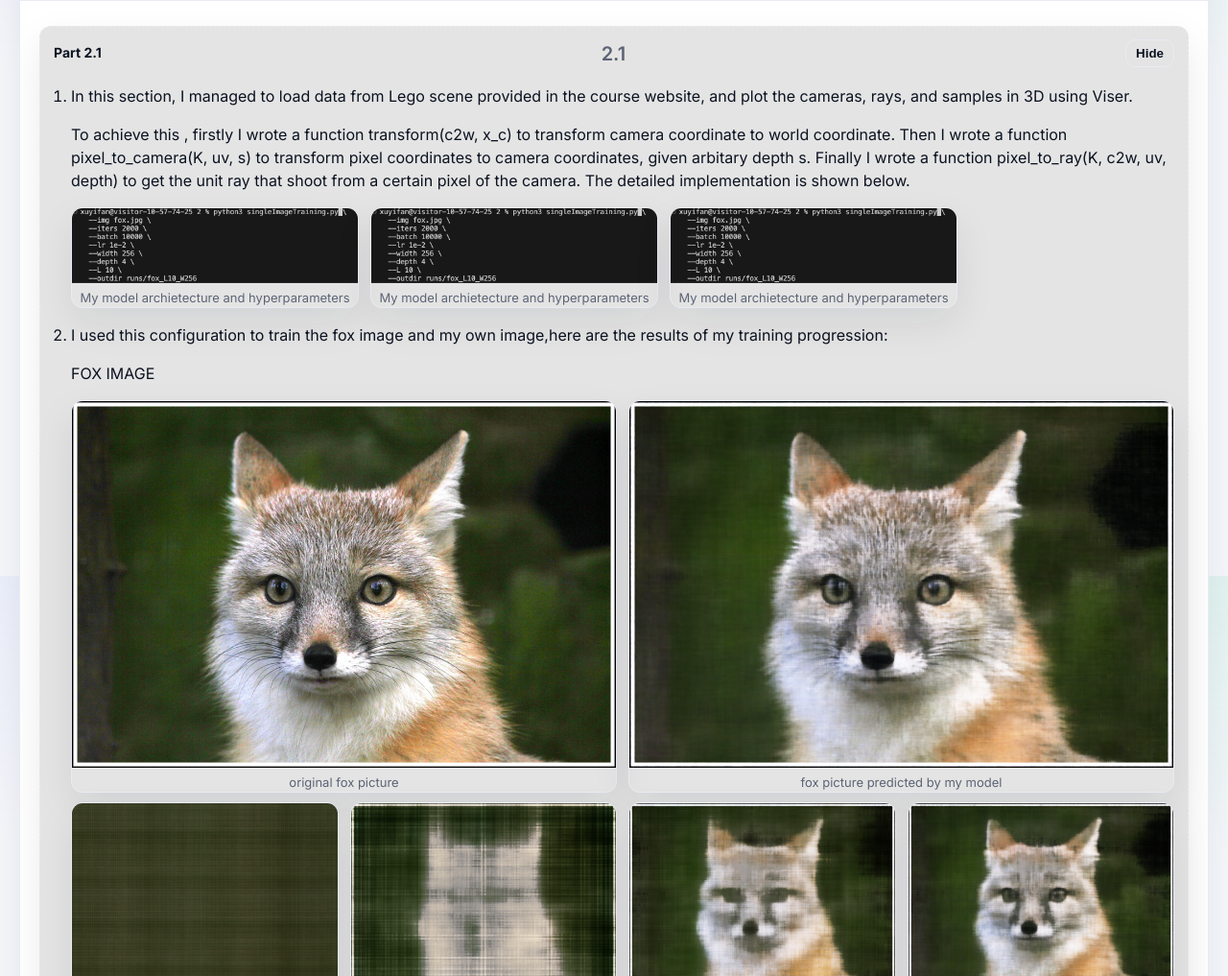
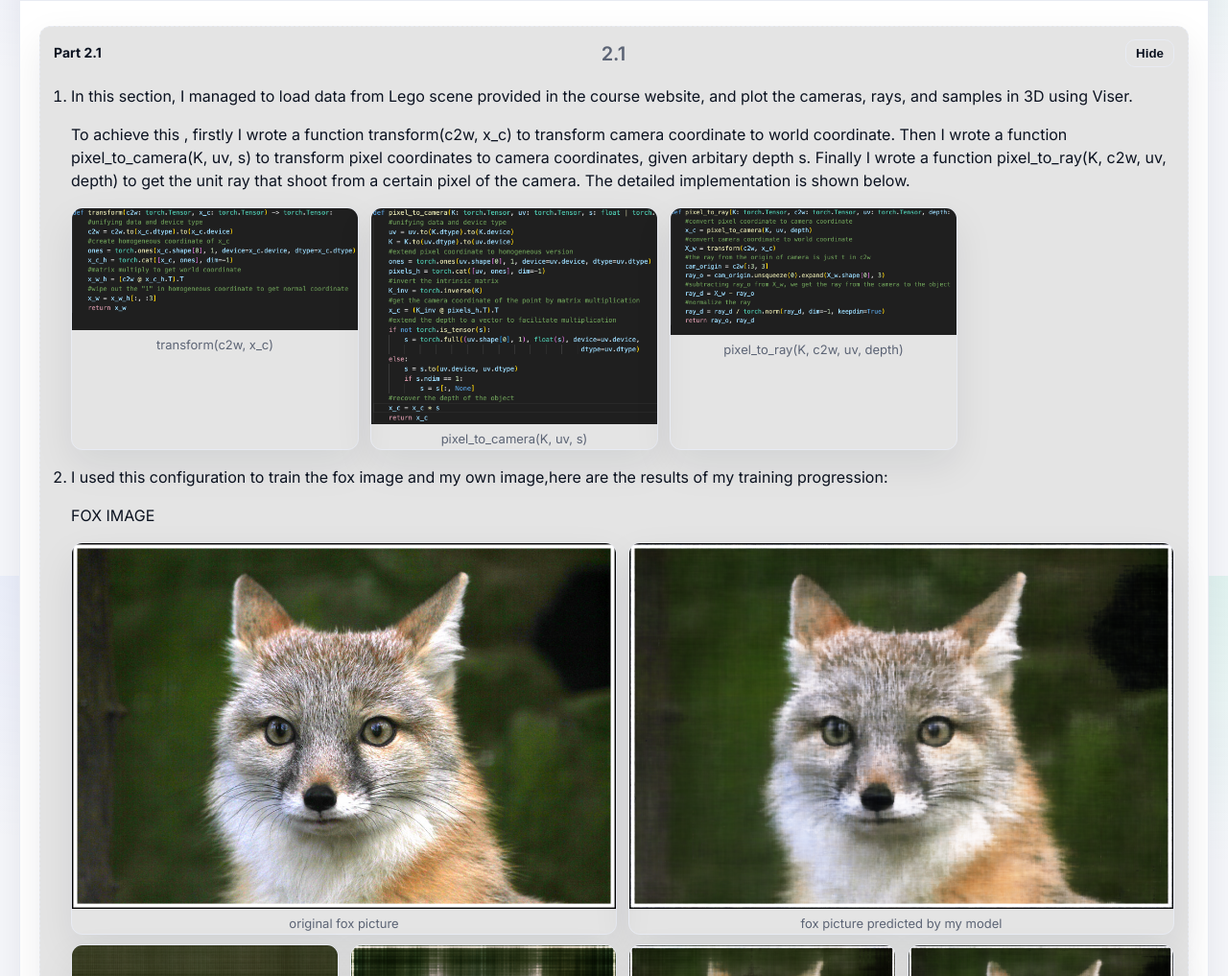
Before and after one commit to aprilavrilivan/aprilavrilivan.github.io, a plain HTML site: page 5/index.html in a window 1280 px wide. Shown: the part 5800-6817 px from the top of the page at 96% size. Drawn offline with Linux system fonts and the light colour scheme.

Commit message:
Update image sources and captions in index.html

```diff
--- a/5/index.html
+++ b/5/index.html
@@ -497,16 +497,16 @@ Overall, L controls how much fine detail the model can represent, and W controls
                       to get the unit ray that shoot from a certain pixel of the camera. The detailed implementation is shown below.</p>
                   <div class="result-box">
                     <div class="thumb">
-                      <img src="media/modelArchietecture.png" alt="Box filter result 1">
-                      <div class="caption">My model archietecture and hyperparameters</div>
+                      <img src="media/transform.png" alt="Box filter result 1">
+                      <div class="caption">transform(c2w, x_c)</div>
                     </div>
                     <div class="thumb ">
-                      <img src="media/modelArchietecture.png" alt="Box filter result 1">
-                      <div class="caption">My model archietecture and hyperparameters</div>
+                      <img src="media/pixel2camera.png" alt="Box filter result 1">
+                      <div class="caption">pixel_to_camera(K, uv, s) </div>
                     </div>
                     <div class="thumb">
-                      <img src="media/modelArchietecture.png" alt="Box filter result 1">
-                      <div class="caption">My model archietecture and hyperparameters</div>
+                      <img src="media/pixel2ray.png" alt="Box filter result 1">
+                      <div class="caption">pixel_to_ray(K, c2w, uv, depth)</div>
                     </div>
                   </div>
               </li>
```
